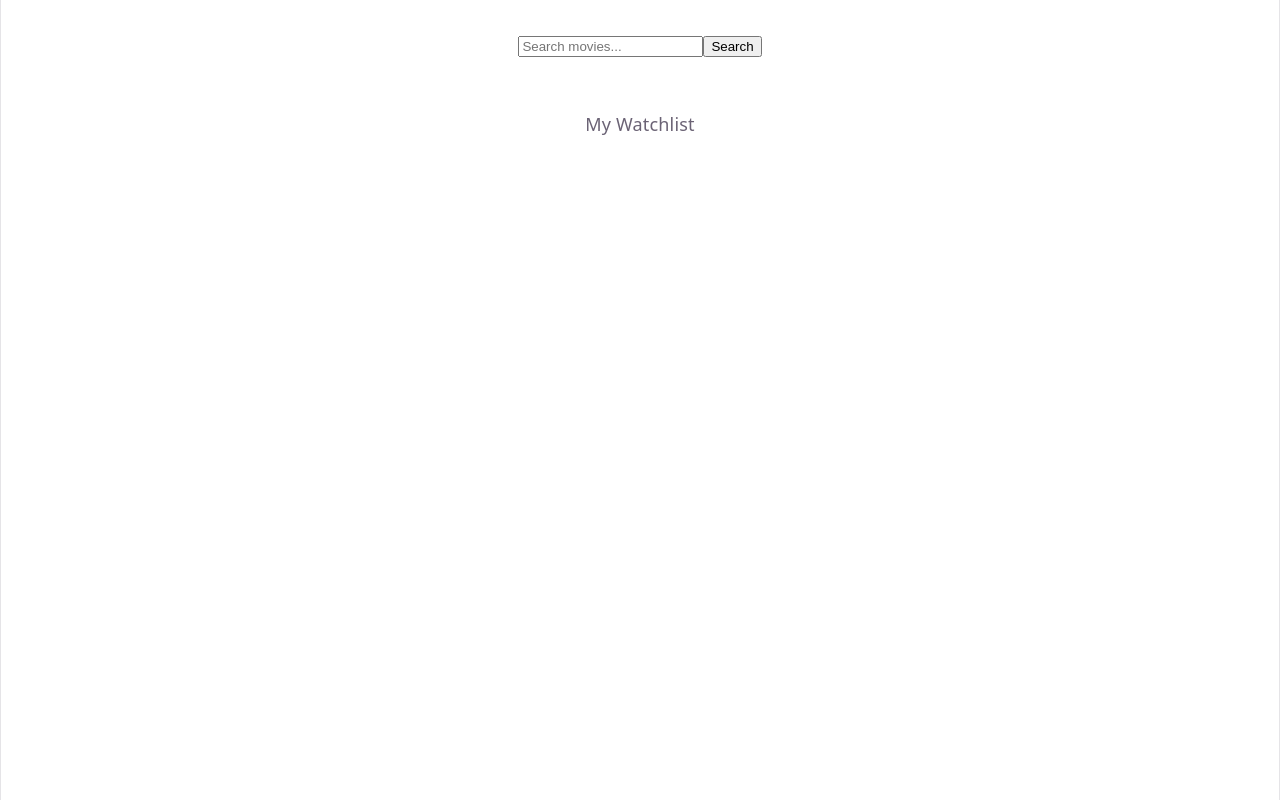
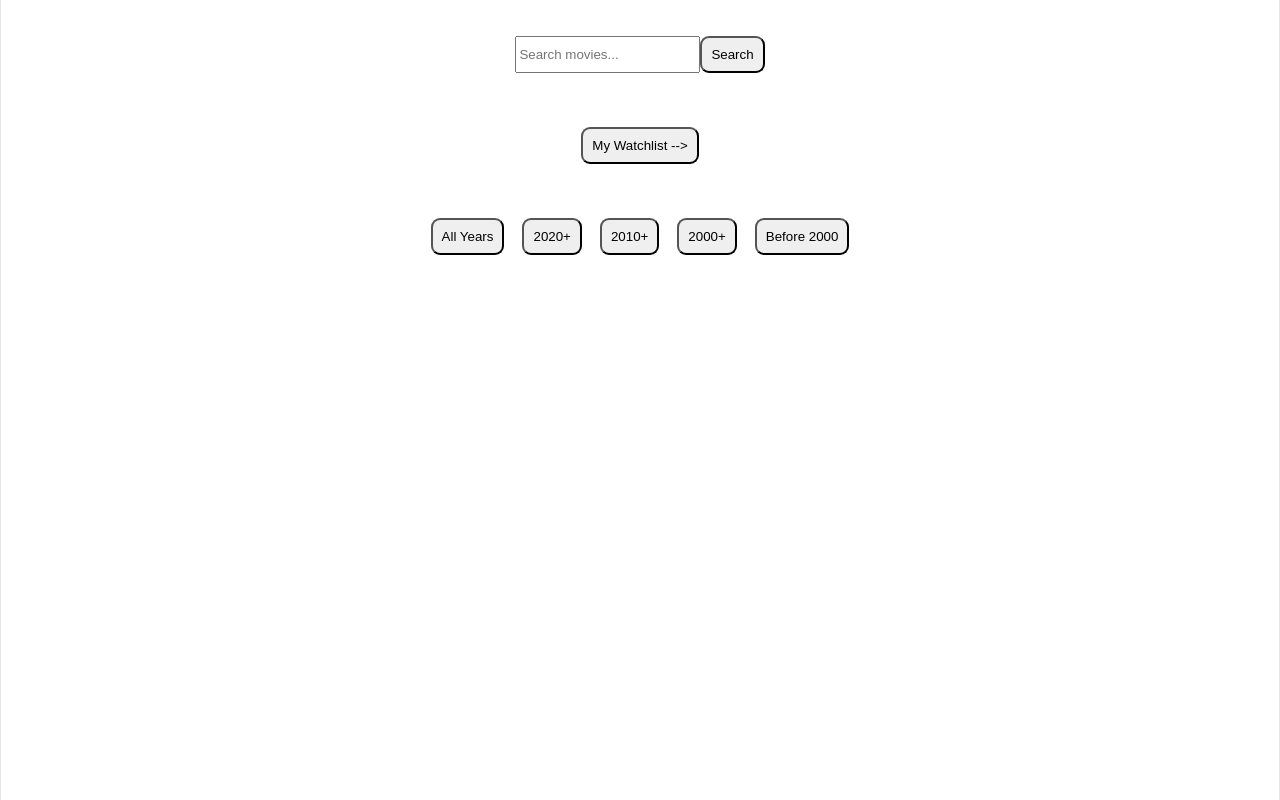
Before and after one commit to NenoPr/movie-library, a React (Vite) app: page / in a window 1280 px wide. Built offline with nearby package versions, Linux system fonts and the light colour scheme.

Commit message:
Added feature to sort the movies through decades, no longer can you have duplicates in watchlist, no longer will you be able to add movie to watchlist if you have already added it, did some minor css design on buttons, made other bug fixes.

```diff
--- a/src/App.css
+++ b/src/App.css
@@ -49,6 +49,35 @@
 
 .movie-details {
   text-align: left;
+}
+
+.age-range-container {
+  display: flex;
+  gap: 1rem;
+  justify-content: center;
+}
+
+.watched-tabs {
+  display: flex;
+  justify-content: center;
+  gap: 1rem;
+}
+
+.watchlist-tab {
+  cursor: pointer;
+  padding: 0.5rem;
+  border-radius: 0.5rem;
+}
+
+.watchlist-tab-selected {
+  background-color: rgb(0, 0, 0);
+  color: white;
+}
+
+button {
+  padding: 0.5rem;
+  border-radius: 0.5rem;
+  cursor: pointer;
 }
 
 .counter {
--- a/src/App.jsx
+++ b/src/App.jsx
@@ -7,6 +7,7 @@ function App() {
   const [movies, setMovies] = useState([]);
   const [watchlist, setWatchlist] = useState([]);
   const [toggleWatchlist, setToggleWatchlist] = useState(false);
+  const [toggletime, setToggleTime] = useState("all-years");
 
   const handleSearch = async () => {
     const url = `https://api.themoviedb.org/3/search/movie?query=${encodeURIComponent(query)}`;
@@ -36,11 +37,40 @@ function App() {
   }, [watchlist]);
 
   const addToWatchlist = (movie) => {
-    setWatchlist((prewatchlist) => [
-      ...prewatchlist,
-      { ...movie, watched: false, user_rating: 0 },
-    ]);
+    setWatchlist((prev) =>
+      prev.some((item) => item.id === movie.id)
+        ? prev
+        : [...prev, { ...movie, watched: false, user_rating: 0 }],
+    );
   };
+
+  const filteredTime = movies.filter((movie) => {
+    if (toggletime === "all-years") {
+      return movie;
+    } else if (toggletime === "2020+") {
+      if (movie.release_date.slice(0, 4) > 2020) {
+        return movie;
+      }
+    } else if (toggletime === "2010+") {
+      if (
+        movie.release_date.slice(0, 4) < 2020 &&
+        movie.release_date.slice(0, 4) > 2009
+      ) {
+        return movie;
+      }
+    } else if (toggletime === "2000+") {
+      if (
+        movie.release_date.slice(0, 4) < 2010 &&
+        movie.release_date.slice(0, 4) > 1999
+      ) {
+        return movie;
+      }
+    } else if (toggletime === "before-2000") {
+      if (movie.release_date.slice(0, 4) < 2000) {
+        return movie;
+      }
+    }
+  });
 
   return (
     <div className="main">
@@ -54,18 +84,42 @@ function App() {
 
         <button onClick={handleSearch}>Search</button>
       </div>
-      <div
+      <button
         className="watchlist-button"
         onClick={() => setToggleWatchlist(!toggleWatchlist)}
       >
-        My Watchlist
-      </div>
+        {toggleWatchlist ? "<-- Search Results" : "My Watchlist -->"}
+      </button>
 
       {toggleWatchlist ? (
         <Watchlist watchlist={watchlist} setWatchlist={setWatchlist} />
       ) : (
+        <>
+          <div className="age-range-container">
+            <button
+              className="all-years"
+              onClick={() => setToggleTime("all-years")}
+            >
+              All Years
+            </button>
+            <button className="2020+" onClick={() => setToggleTime("2020+")}>
+              2020+
+            </button>
+            <button className="2010+" onClick={() => setToggleTime("2010+")}>
+              2010+
+            </button>
+            <button className="2000+" onClick={() => setToggleTime("2000+")}>
+              2000+
+            </button>
+            <button
+              className="before-2000"
+              onClick={() => setToggleTime("before-2000")}
+            >
+              Before 2000
+            </button>
+          </div>
           <div className="movies-card-holder">
-          {movies.map((movie) => (
+            {filteredTime.map((movie) => (
               <div key={movie.id} className="movie-card">
                 <div className="movie-poster">
                   <img
@@ -83,13 +137,18 @@ function App() {
                   <p>Release Date: {movie.release_date}</p>
                   <p>Rating: {movie.vote_average}</p>
                   <p>{movie.overview}</p>
+                  {watchlist.some((item) => item.id === movie.id) ? (
+                    <button disabled>Added</button>
+                  ) : (
                     <button onClick={() => addToWatchlist(movie)}>
                       Add to Watchlist
                     </button>
+                  )}
                 </div>
               </div>
             ))}
           </div>
+        </>
       )}
     </div>
   );
--- a/src/components/watchlist.jsx
+++ b/src/components/watchlist.jsx
@@ -2,6 +2,7 @@ import { useState, useEffect } from "react";
 import "../App.css";
 
 function Watchlist({ watchlist, setWatchlist }) {
+  const [currentTab, setCurrentTab] = useState("all");
   useEffect(() => {
     console.log(watchlist);
   }, []);
@@ -24,9 +25,41 @@ function Watchlist({ watchlist, setWatchlist }) {
       ),
     );
   };
+  const filteredWatchlist = watchlist.filter((movie) => {
+    if (currentTab === "watched") {
+      return movie.watched === true;
+    }
+
+    if (currentTab === "not-watched") {
+      return movie.watched === false;
+    }
+
+    return true;
+  });
   return (
+    <>
+      <div className="watched-tabs">
+        <button
+          className={`all-watchlist watchlist-tab ${currentTab === "all" ? "watchlist-tab-selected" : ""}`}
+          onClick={() => setCurrentTab("all")}
+        >
+          All
+        </button>
+        <button
+          className={`watched-watchlist watchlist-tab ${currentTab === "watched" ? "watchlist-tab-selected" : ""}`}
+          onClick={() => setCurrentTab("watched")}
+        >
+          Watched
+        </button>
+        <button
+          className={`not-watched-watchlist watchlist-tab ${currentTab === "not-watched" ? "watchlist-tab-selected" : ""}`}
+          onClick={() => setCurrentTab("not-watched")}
+        >
+          Not Watched
+        </button>
+      </div>
       <div className="movies-card-holder">
-      {watchlist.map((movie) => {
+        {filteredWatchlist.map((movie) => {
           return (
             <div key={movie.id} className="movie-card">
               <div className="movie-poster">
@@ -83,6 +116,7 @@ function Watchlist({ watchlist, setWatchlist }) {
           );
         })}
       </div>
+    </>
   );
 }
 
```
Lines whose indentation alone changed are shown as unchanged.
